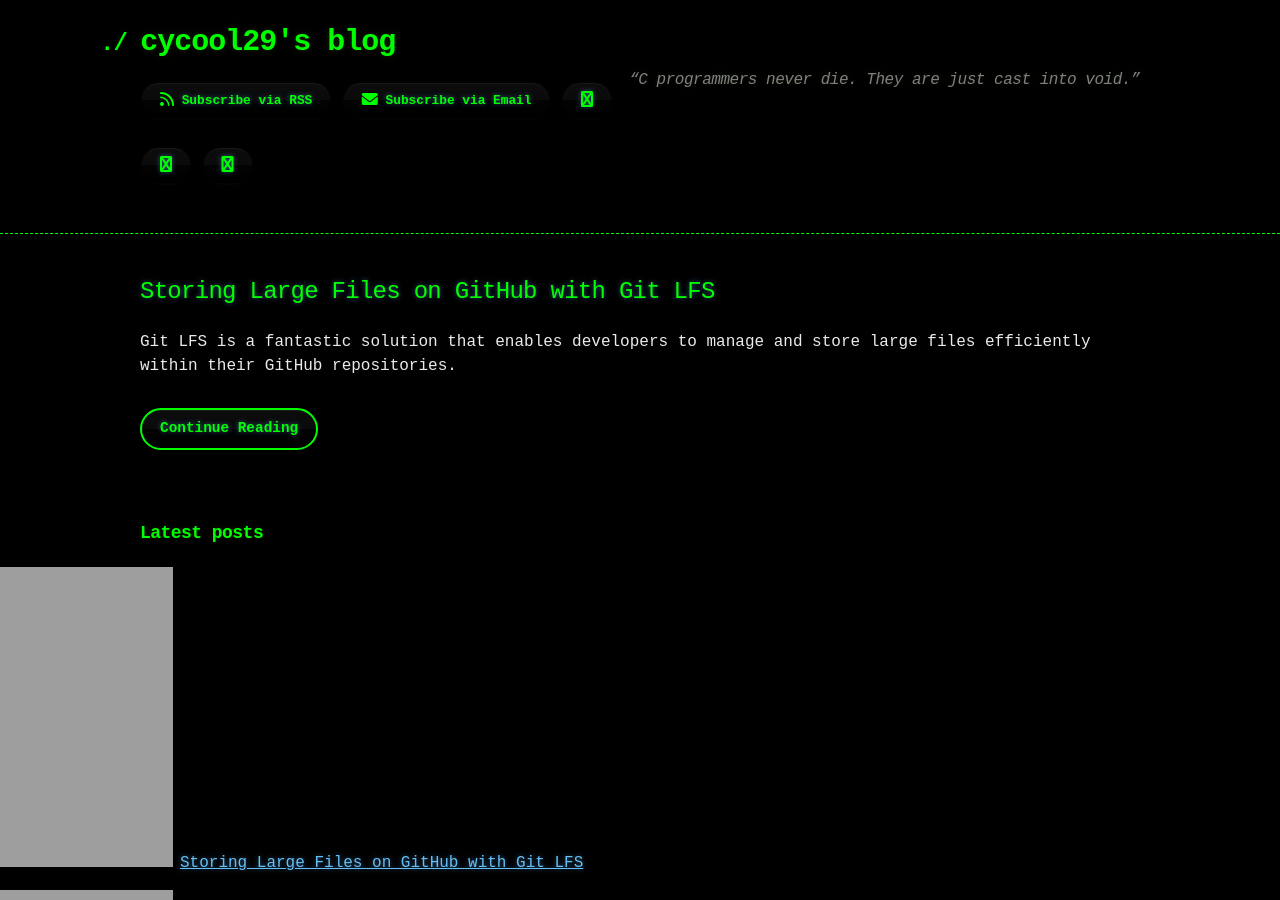
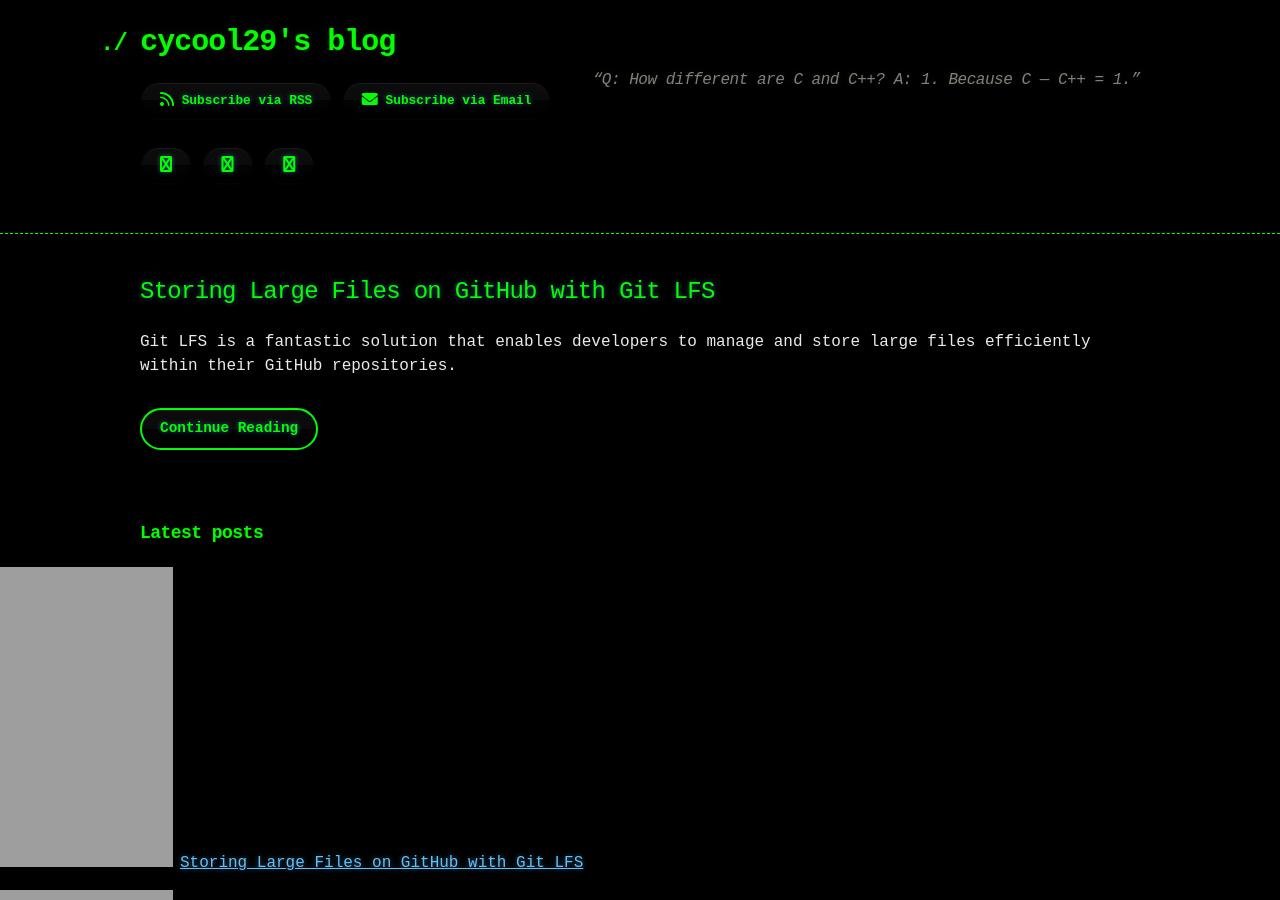
Before and after one commit to cycool29/cycool29.github.io, a Jekyll site: the page built from index.md, in a window 1280 px wide and 900 px high. Built offline with Jekyll 4.4.1, drawn with Linux system fonts in a browser that asks for light colours; a style sheet for code colours, icons or effects is not loaded.

Commit message:
Update quotes

```diff
--- a/_config.yml
+++ b/_config.yml
@@ -1,5 +1,5 @@
 title: cycool29's blog
-description: "“C programmers never die. They are just cast into void.” "
+description: "“Q: How different are C and C++? A: 1. Because C — C++ = 1.” "
 bio: A high school student. Intermediate in Python, Git, Bash. Learning JavaScript. He/Him. "
 author: cycool29
 url: https://cycool29.github.io
```
